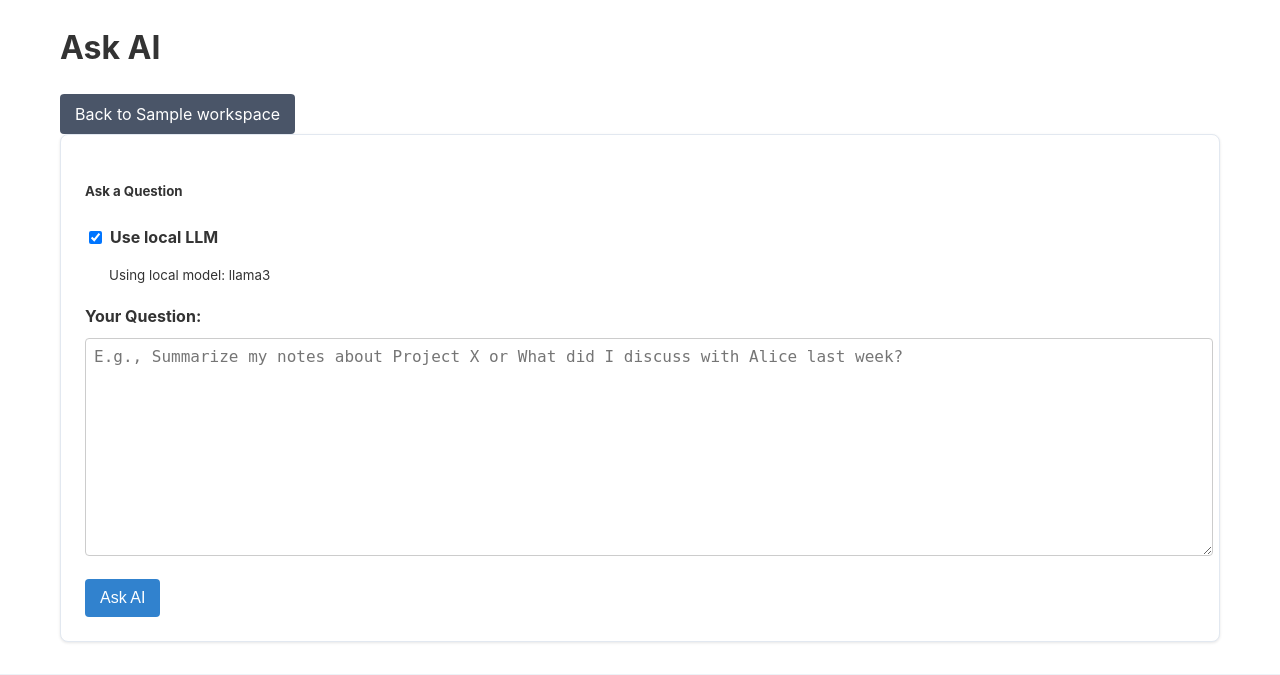
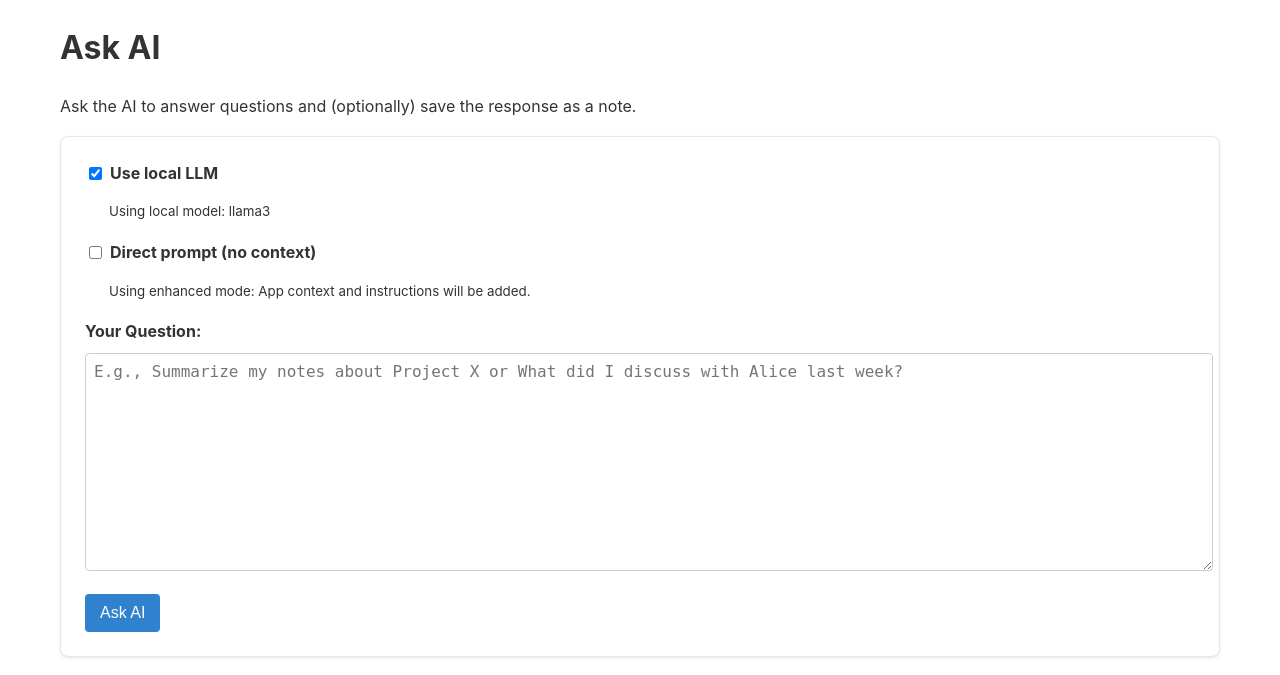
Before and after one commit to emily-flambe/notes-for-goats, a Django app: page /workspaces/1/ask-ai/ in a window 1280 px wide. Shown: the part 160-835 px from the top of the page. Run offline with Django 5.2, Linux system fonts and the light colour scheme; tables that the repository leaves empty hold one stand-in row (values such as "Sample post").

Commit message:
add "no context" mode to Ask AI (#24)

```diff
--- a/notes_for_goats/notekeeper/models.py
+++ b/notes_for_goats/notekeeper/models.py
@@ -237,6 +237,7 @@ class UserPreference(models.Model):
     """Stores user preferences"""
     user = models.OneToOneField(User, on_delete=models.CASCADE, related_name='preferences')
     use_local_llm = models.BooleanField(default=False)
+    use_direct_prompt = models.BooleanField(default=False)
 
     def __str__(self):
         return f"Preferences for {self.user.username}"
--- a/notes_for_goats/notekeeper/templates/notekeeper/ai/ask_ai.html
+++ b/notes_for_goats/notekeeper/templates/notekeeper/ai/ask_ai.html
@@ -6,15 +6,10 @@
 <div class="container mt-4">
     <div class="d-flex justify-content-between align-items-center mb-4">
         <h1>Ask AI</h1>
-        <a href="{% url 'notekeeper:workspace_detail' pk=workspace.id %}" class="btn btn-outline-secondary">
-            Back to {{ workspace.name }}
-        </a>
+        <p>Ask the AI to answer questions and (optionally) save the response as a note.</p>
     </div>
 
     <div class="card shadow-sm mb-4">
-        <div class="card-header bg-light">
-            <h5 class="mb-0">Ask a Question</h5>
-        </div>
         <div class="card-body">
             <!-- LLM Toggle with fixed width and no-wrap -->
             <form method="POST" id="toggle-form" class="mb-3">
@@ -54,13 +49,45 @@
                 </div>
             </form>
 
+            <!-- Add this right after the LLM toggle form -->
+            <form method="POST" id="direct-prompt-form" class="mb-3">
+                {% csrf_token %}
+                <input type="hidden" name="toggle_direct_prompt" value="1">
+
+                <div style="margin-bottom: 12px; width: 100%;">
+                    <label style="display: inline-flex; align-items: center; cursor: pointer; white-space: nowrap;">
+                        <input type="checkbox"
+                               id="useDirectPrompt"
+                               name="use_direct_prompt"
+                               style="margin-right: 8px;"
+                               {% if use_direct_prompt %}checked{% endif %}
+                               onchange="document.getElementById('direct-prompt-form').submit();">
+                        <span style="white-space: nowrap;">Direct prompt (no context)</span>
+                    </label>
+
+                    <div style="margin-left: 24px; margin-top: 4px;">
+                        {% if use_direct_prompt %}
+                            <small class="text-warning">
+                                <i class="bi bi-exclamation-triangle-fill me-1"></i>
+                                Using direct prompt mode: No app context or special instructions will be added.
+                            </small>
+                        {% else %}
+                            <small class="text-info">
+                                <i class="bi bi-info-circle-fill me-1"></i>
+                                Using enhanced mode: App context and instructions will be added.
+                            </small>
+                        {% endif %}
+                    </div>
+                </div>
+            </form>
+
             <!-- AI Question Form -->
             <form method="POST" id="ai-form">
                 {% csrf_token %}
                 <div class="form-group">
                     <label for="user_query">Your Question:</label>
                     <textarea name="user_query" id="user_query" class="form-control" rows="3"
-                        placeholder="E.g., Summarize my notes about Project X or What did I discuss with Alice last week?" required></textarea>
+                        placeholder="{% if use_direct_prompt %}Enter your prompt exactly as you want to send it to the AI...{% else %}E.g., Summarize my notes about Project X or What did I discuss with Alice last week?{% endif %}" required></textarea>
                 </div>
                 <button type="submit" class="btn btn-primary mt-3" id="submit-btn">
                     <i class="bi bi-robot me-1"></i> Ask AI
@@ -86,9 +113,14 @@
     <div class="card shadow-sm" id="response-card">
         <div class="card-header bg-light d-flex justify-content-between align-items-center">
             <h5 class="mb-0">AI Response</h5>
-            <span class="badge {% if use_local_llm %}bg-success{% else %}bg-primary{% endif %}">
-                {% if use_local_llm %}Local LLM{% else %}OpenAI{% endif %}
-            </span>
+            <div>
+                <span class="badge {% if use_direct_prompt %}bg-warning{% else %}bg-info{% endif %} me-2">
+                    {% if use_direct_prompt %}Direct Prompt{% else %}Enhanced Mode{% endif %}
+                </span>
+                <span class="badge {% if use_local_llm %}bg-success{% else %}bg-primary{% endif %}">
+                    {% if use_local_llm %}Local LLM{% else %}OpenAI{% endif %}
+                </span>
+            </div>
         </div>
         <div class="card-body">
             <!-- User's prompt displayed in bold -->
--- a/notes_for_goats/notekeeper/views.py
+++ b/notes_for_goats/notekeeper/views.py
@@ -1177,9 +1177,7 @@ def show_message(request):
     return redirect(redirect_url)
 
 def ask_ai(request, workspace_id):
-    """
-    View for the Ask AI page with LLM provider toggle
-    """
+    """View for the Ask AI page with LLM provider toggle"""
     workspace = get_object_or_404(Workspace, pk=workspace_id)
     ai_response = None
     models = []
@@ -1192,7 +1190,7 @@ def ask_ai(request, workspace_id):
         # For anonymous users, use session
         user_pref = None
 
-    # Handle toggle changes
+    # Handle LLM toggle changes
     if request.method == 'POST' and 'toggle_llm' in request.POST:
         use_local = request.POST.get('use_local_llm') == 'on'
 
@@ -1201,6 +1199,19 @@ def ask_ai(request, workspace_id):
             user_pref.save()
         else:
             request.session['use_local_llm'] = use_local
+
+        # Redirect to avoid form resubmission
+        return redirect('notekeeper:ask_ai', workspace_id=workspace_id)
+
+    # Handle direct prompt toggle changes
+    if request.method == 'POST' and 'toggle_direct_prompt' in request.POST:
+        use_direct_prompt = request.POST.get('use_direct_prompt') == 'on'
+
+        if user_pref:
+            user_pref.use_direct_prompt = use_direct_prompt
+            user_pref.save()
+        else:
+            request.session['use_direct_prompt'] = use_direct_prompt
 
         # Redirect to avoid form resubmission
         return redirect('notekeeper:ask_ai', workspace_id=workspace_id)
@@ -1214,47 +1225,55 @@ def ask_ai(request, workspace_id):
                 # Determine which LLM to use
                 use_local = user_pref.use_local_llm if user_pref else request.session.get('use_local_llm', settings.USE_LOCAL_LLM)
 
+                # Determine if using direct prompt
+                use_direct_prompt = user_pref.use_direct_prompt if user_pref else request.session.get('use_direct_prompt', False)
+
                 # Initialize LLM service with user preference
                 llm_service = LLMService(use_local=use_local)
 
-                # Get context data
-                context_data = get_database_context(workspace)
+                if use_direct_prompt:
+                    # Direct prompt mode - no context or special instructions
+                    system_prompt = "You are a helpful assistant."
+                    user_prompt = user_query
+                else:
+                    # Get context data for enhanced mode
+                    context_data = get_database_context(workspace)
 
-                # Create different prompts based on whether using local or not
-                if use_local:  # For Llama3
-                    system_prompt = """You are an analytical assistant that examines data and answers questions directly.
-                    When referencing entities from the database in your answers, always use hashtag notation (e.g., #Alice, #ProjectX).
-                    Don't comment on the nature of the application or data structure."""
+                    # Create different prompts based on whether using local or not
+                    if use_local:  # For Llama3
+                        system_prompt = """You are an analytical assistant that examines data and answers questions directly.
+                        When referencing entities from the database in your answers, always use hashtag notation (e.g., #Alice, #ProjectX).
+                        Don't comment on the nature of the application or data structure."""
 
-                    user_prompt = f"""
-                    CONTEXT DATA:
-                    Workspace: {workspace.name}
+                        user_prompt = f"""
+                        CONTEXT DATA:
+                        Workspace: {workspace.name}
 
-                    {context_data}
+                        {context_data}
 
-                    INSTRUCTION: When referencing any entity, person, project, or tag in your response, use hashtag notation (e.g., #Alice, #ProjectX).
+                        INSTRUCTION: When referencing any entity, person, project, or tag in your response, use hashtag notation (e.g., #Alice, #ProjectX).
 
-                    QUESTION: {user_query}
+                        QUESTION: {user_query}
 
-                    Answer the question directly based only on the context data provided. Don't mention the note-taking app itself.
-                    Remember to use hashtag notation (#EntityName) when referring to any entity, person, project, or tag in your response.
-                    """
-                else:  # For OpenAI
-                    system_prompt = """You are a helpful assistant that analyzes personal notes and provides insights.
-                    When referencing entities from the database in your answers, always use hashtag notation (e.g., #Alice, #ProjectX)."""
+                        Answer the question directly based only on the context data provided. Don't mention the note-taking app itself.
+                        Remember to use hashtag notation (#EntityName) when referring to any entity, person, project, or tag in your response.
+                        """
+                    else:  # For OpenAI
+                        system_prompt = """You are a helpful assistant that analyzes personal notes and provides insights.
+                        When referencing entities from the database in your answers, always use hashtag notation (e.g., #Alice, #ProjectX)."""
 
-                    user_prompt = f"""
-                    I have a personal note-taking app with data from my "{workspace.name}" workspace:
+                        user_prompt = f"""
+                        I have a personal note-taking app with data from my "{workspace.name}" workspace:
 
-                    {context_data}
+                        {context_data}
 
-                    IMPORTANT: When referencing any entity, person, project, or tag in your response, use hashtag notation (e.g., #Alice, #ProjectX).
+                        IMPORTANT: When referencing any entity, person, project, or tag in your response, use hashtag notation (e.g., #Alice, #ProjectX).
 
-                    Based on this information, please answer the following question:
-                    {user_query}
+                        Based on this information, please answer the following question:
+                        {user_query}
 
-                    Remember to use hashtag notation (#EntityName) when referring to any entity, person, project, or tag in your response.
-                    """
+                        Remember to use hashtag notation (#EntityName) when referring to any entity, person, project, or tag in your response.
+                        """
 
                 # Generate response
                 ai_response = llm_service.generate_response(
@@ -1276,8 +1295,10 @@ def ask_ai(request, workspace_id):
     # Determine current LLM setting for the template
     if user_pref:
         use_local_llm = user_pref.use_local_llm
+        use_direct_prompt = getattr(user_pref, 'use_direct_prompt', False)
     else:
         use_local_llm = request.session.get('use_local_llm', settings.USE_LOCAL_LLM)
+        use_direct_prompt = request.session.get('use_direct_prompt', False)
 
     # Check if we have API keys configured
     has_openai_key = bool(settings.OPENAI_API_KEY)
@@ -1287,6 +1308,7 @@ def ask_ai(request, workspace_id):
         'ai_response': ai_response,
         'user_query': user_query,
         'use_local_llm': use_local_llm,
+        'use_direct_prompt': use_direct_prompt,
         'has_openai_key': has_openai_key,
         'openai_model': settings.OPENAI_MODEL,
         'local_llm_model': settings.LOCAL_LLM_MODEL,
```
Also changed, not shown: notes_for_goats/notekeeper/migrations/0030_userpreference_use_direct_prompt_alter_tag_name.py (added).
